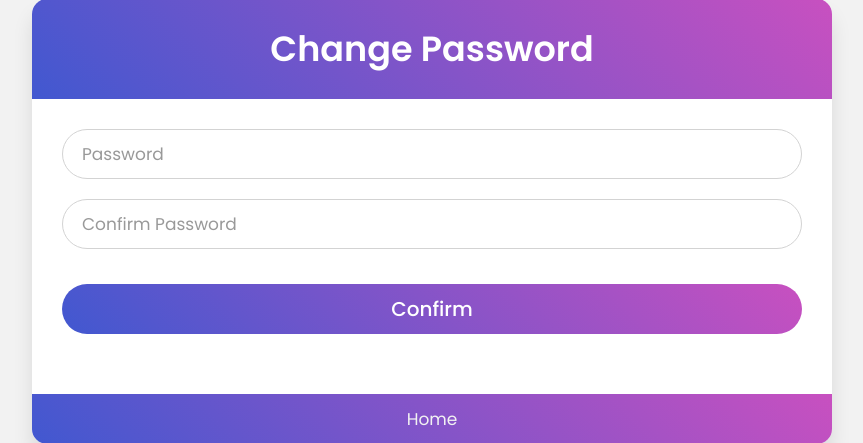
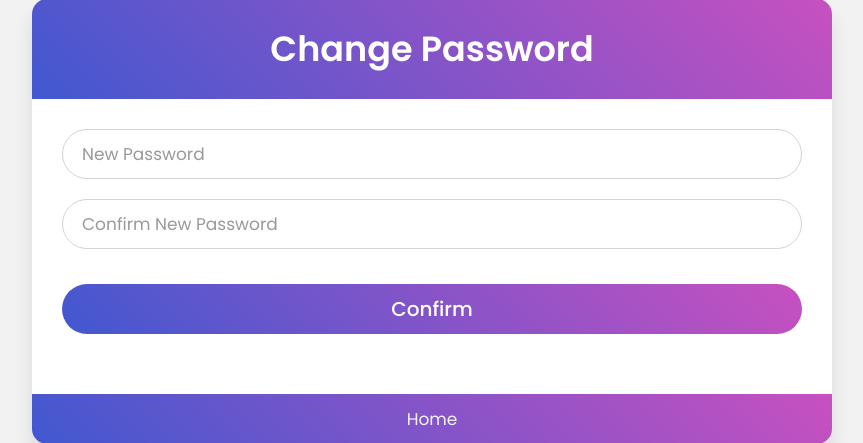
Before and after one commit to 6410685090/cn331-as2, a Django app: page /changepassword in a window 1280 px wide. Shown: the part 179-622 px from the top of the page, without its empty margins (208-1071 px from the left). Run offline with Django 4.2, Linux system fonts and the light colour scheme.

Commit message:
edit change password

```diff
--- a/users/templates/users/chpass.html
+++ b/users/templates/users/chpass.html
@@ -12,11 +12,11 @@
         {% csrf_token %}
         <div class="field">
             <input type="password" name="newpass" required>
-            <label>Password</label>
+            <label>New Password</label>
         </div>
         <div class="field">
             <input type="password" name="cnewpass" required>
-            <label>Confirm Password</label>
+            <label>Confirm New Password</label>
             {% if message %}
             <p>{{ message }}</p>
             {% endif %}
```
